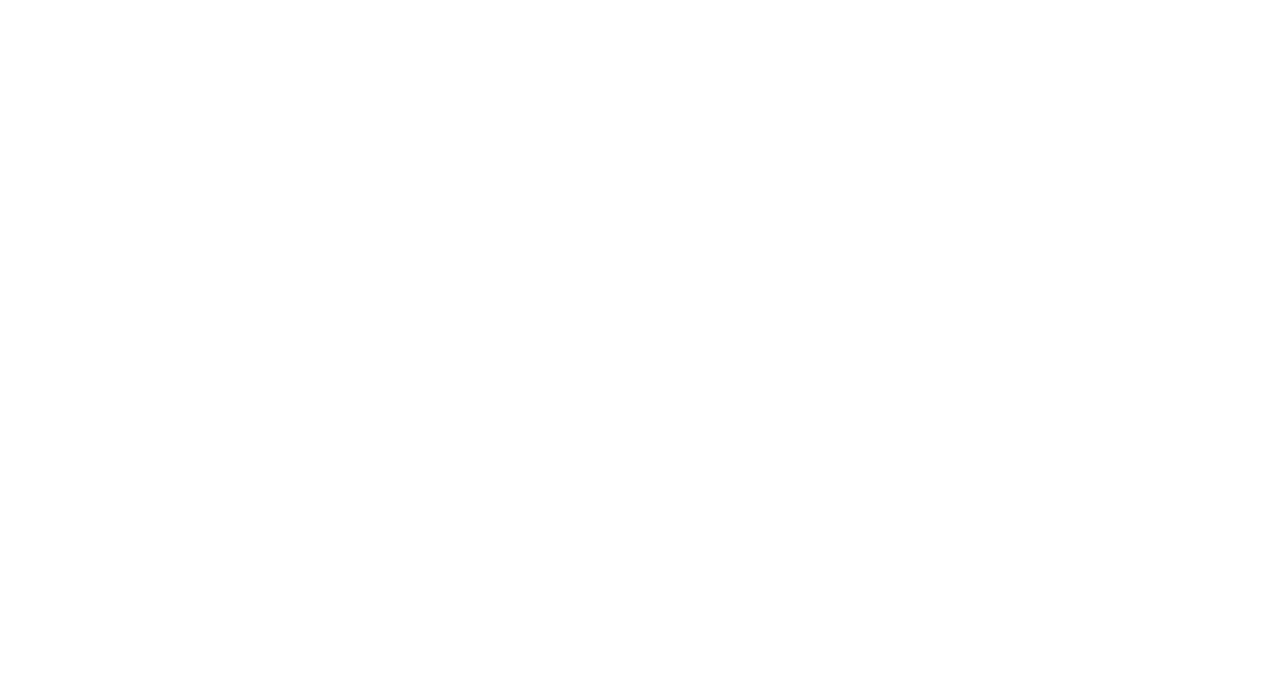
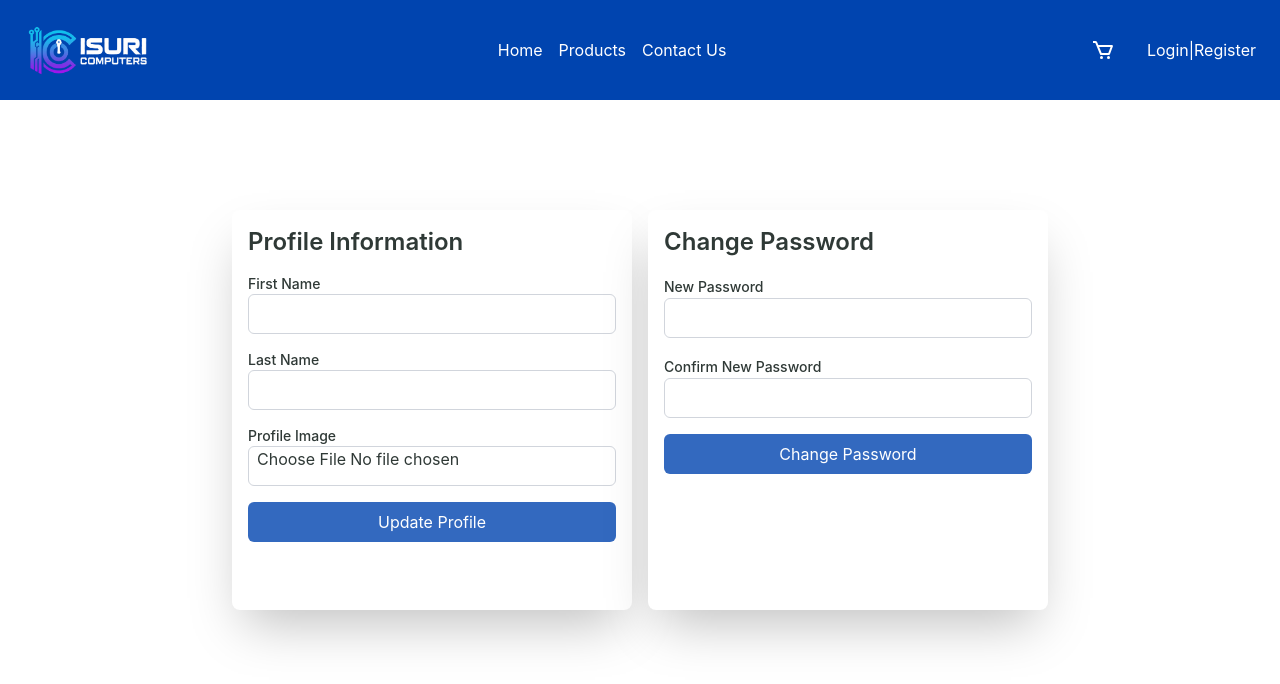
Before and after one commit to MAHESHISAGARIKA/i-computers-frontend, a React (Vite) app: page /settings in a window 1280 px wide. Before the commit this address had no page. Shown: the top 684 px of the page. Built offline with nearby package versions, Linux system fonts and the light colour scheme; no server answers; sample sign-in values are in the browser's storage.

Commit message:
Create settings page

```diff
--- a/src/App.jsx
+++ b/src/App.jsx
@@ -18,7 +18,7 @@
          <Toaster position='top-right'/>
          <Routes>
 
-          <Route path='/' element={<HomePage/>}/>
+          <Route path='/*' element={<HomePage/>}/>
           <Route path='/signin' element={<LoginPage/>}/>
           <Route path='/signup' element={<RegisterPage/>}/>
           <Route path='/admin/*' element={<AdminPage/>}/>
--- a/src/pages/adminPage.jsx
+++ b/src/pages/adminPage.jsx
@@ -8,6 +8,42 @@
 import AdminOrdersPage from "./admin/adminOrdersPage";
 
 export default function AdminPage() {
+
+  const [user, setUser] = useState(null);
+  const navigate = useNavigate();
+  useEffect(
+      ()=>{
+          const token = localStorage.getItem("token");
+
+          if(token != null){
+
+              api.get("/users/me" , {
+                  headers : {
+                      "Authorization" : `Bearer ${token}`
+                  }
+              }).then((res)=>{
+
+                  if(res.data.isAdmin){
+                      setUser(res.data);
+                  }else{
+                      toast.error("You are not authorized to access this page");
+                      navigate("/");
+                  }
+
+              }).catch((err)=>{
+                  console.log(err);
+                  setUser(null);
+              });
+
+          }else{
+              toast.error("You are not authorized to access this page");
+              navigate("/login");
+          }
+      }
+      ,[]
+  )
+
+
   return (
     <div className="w-full h-full bg-primary flex">
       <div className="w-[300px] h-full bg-white flex flex-col shadow-2xl">
@@ -32,6 +68,7 @@
       </div>
 
       <div className="w-[calc(100%_-_300px)] h-full p-4">
+      {user==null?<LoadingScreen/>:
         <Routes>
           <Route path="/" element={<AdminOrdersPage/>}/>
           <Route path="products" element={<AdminProductsPage />}/>
@@ -39,7 +76,7 @@
           <Route path="/add-product" element={<AdminAddProductForm/>}/>
           <Route path="/edit-product" element={<AdminEditProductForm/>}/>
 
-        </Routes>
+        </Routes>}
       </div>
     </div>
   );
--- a/src/pages/homePage.jsx
+++ b/src/pages/homePage.jsx
@@ -5,6 +5,7 @@
 import CartPage from "./cartPage";
 import CheckoutPage from "./checkout";
 import MyOrders from "./myOrders";
+import Settings from "./settings";
 
 export default function HomePage() {
 	return (
@@ -24,6 +25,7 @@
                     <Route path="/cart" element={<CartPage />} />
                     <Route path="/checkout" element={<CheckoutPage/>} />
                     <Route path="/my-orders" element={<MyOrders/>} />
+                    <Route path="/settings" element={<Settings/>} />
 
                     <Route path="/*" element={<h1>404 Not Found</h1>} />
                 </Routes>
--- /dev/null
+++ b/src/pages/settings.jsx
@@ -0,0 +1,168 @@
+import { useEffect, useState } from "react";
+import api from "../utils/api";
+import uploadMedia from "../utils/mediaUpload";
+import toast from "react-hot-toast";
+import LoadingScreen from "../components/loadingScreen";
+
+export default function Settings() {
+	const [user, setUser] = useState(null);
+	const [firstName, setFirstName] = useState("");
+	const [lastName, setLastName] = useState("");
+	const [image, setImage] = useState(null);
+	const [password, setPassword] = useState("");
+	const [confirmPassword, setConfirmPassword] = useState("");
+	const [loading, setLoading] = useState(false);
+
+	useEffect(() => {
+		const token = localStorage.getItem("token");
+
+		if (token != null) {
+			api
+				.get("/users/me", {
+					headers: {
+						Authorization: `Bearer ${token}`,
+					},
+				})
+				.then((res) => {
+					setUser(res.data);
+					setFirstName(res.data.firstName);
+					setLastName(res.data.lastName);
+				})
+				.catch((err) => {
+					console.log(err);
+					setUser(null);
+				});
+		} else {
+			window.location.href = "/login";
+		}
+	}, []);
+
+	async function handleUpdateProfile() {
+		setLoading(true);
+
+		let imageUrl = user.image;
+		try {
+			if (image != null) {
+				imageUrl = await uploadMedia(image);
+			}
+			const token = localStorage.getItem("token");
+			await api.put(
+				"/users",
+				{
+					firstName: firstName,
+					lastName: lastName,
+					image: imageUrl,
+				},
+				{
+					headers: {
+						Authorization: `Bearer ${token}`,
+					},
+				},
+			);
+
+			setLoading(false);
+			window.location.reload();
+		} catch (err) {
+			console.log(err);
+			toast.error("Profile update failed");
+            setLoading(false);
+		}
+	}
+
+    async function handleChangePassword() {
+        if(password !== confirmPassword){
+            toast.error("Passwords do not match");
+            return;
+        }
+        setLoading(true);
+
+        try{
+            const token = localStorage.getItem("token");
+            await api.post("/users/password",{
+                password : password
+            }, {
+                headers: {
+                    Authorization: `Bearer ${token}`,
+                }
+            });
+
+            setLoading(false);
+            toast.success("Password changed successfully");
+        } catch (err) {
+            console.log(err);
+            toast.error("Failed to change password");
+            setLoading(false);
+        }
+    }
+
+	return (
+		<div className="w-full h-full overflow-y-scroll pb-20 flex flex-col lg:flex-row justify-center items-center gap-4">
+			<div className="w-[400px] p-4 h-[400px] bg-white shadow-2xl rounded-lg flex flex-col">
+				<h1 className="text-2xl font-semibold mb-4">Profile Information</h1>
+				<label className="text-sm font-medium">First Name</label>
+				<input
+					type="text"
+					className="w-full h-[40px] border border-gray-300 rounded-md px-2 mb-4"
+					value={firstName}
+					onChange={(e) => {
+						setFirstName(e.target.value);
+					}}
+				/>
+				<label className="text-sm font-medium">Last Name</label>
+				<input
+					type="text"
+					className="w-full h-[40px] border border-gray-300 rounded-md px-2 mb-4"
+					value={lastName}
+					onChange={(e) => {
+						setLastName(e.target.value);
+					}}
+				/>
+				<label className="text-sm font-medium">Profile Image</label>
+				<input
+					type="file"
+					className="w-full h-[40px] border border-gray-300 rounded-md px-2 mb-4"
+					onChange={(e) => {
+						setImage(e.target.files[0]);
+					}}
+				/>
+				<button
+					className="w-full h-[40px] bg-accent/80 text-white rounded-md hover:bg-accent"
+					onClick={handleUpdateProfile}
+				>
+					Update Profile
+				</button>
+			</div>
+
+			<div className="w-[400px] p-4 h-[400px] bg-white shadow-2xl rounded-lg">
+                <h1 className="text-2xl font-semibold mb-4">Change Password</h1>
+                <label className="text-sm font-medium">New Password</label>
+                <input
+                    type="password"
+                    className="w-full h-[40px] border border-gray-300 rounded-md px-2 mb-4"
+                    value={password}
+                    onChange={(e) => {
+                        setPassword(e.target.value);
+                    }}
+                />
+                <label className="text-sm font-medium">Confirm New Password</label>
+                <input
+                    type="password"
+                    className="w-full h-[40px] border border-gray-300 rounded-md px-2 mb-4"
+                    value={confirmPassword}
+                    onChange={(e) => {
+                        setConfirmPassword(e.target.value);
+                    }}
+                />
+                <button
+                    className="w-full h-[40px] bg-accent/80 text-white rounded-md hover:bg-accent"
+                    onClick={handleChangePassword}
+                >
+                    Change Password
+                </button>
+            </div>
+            {
+                loading && <LoadingScreen/>
+            }
+		</div>
+	);
+}
```
